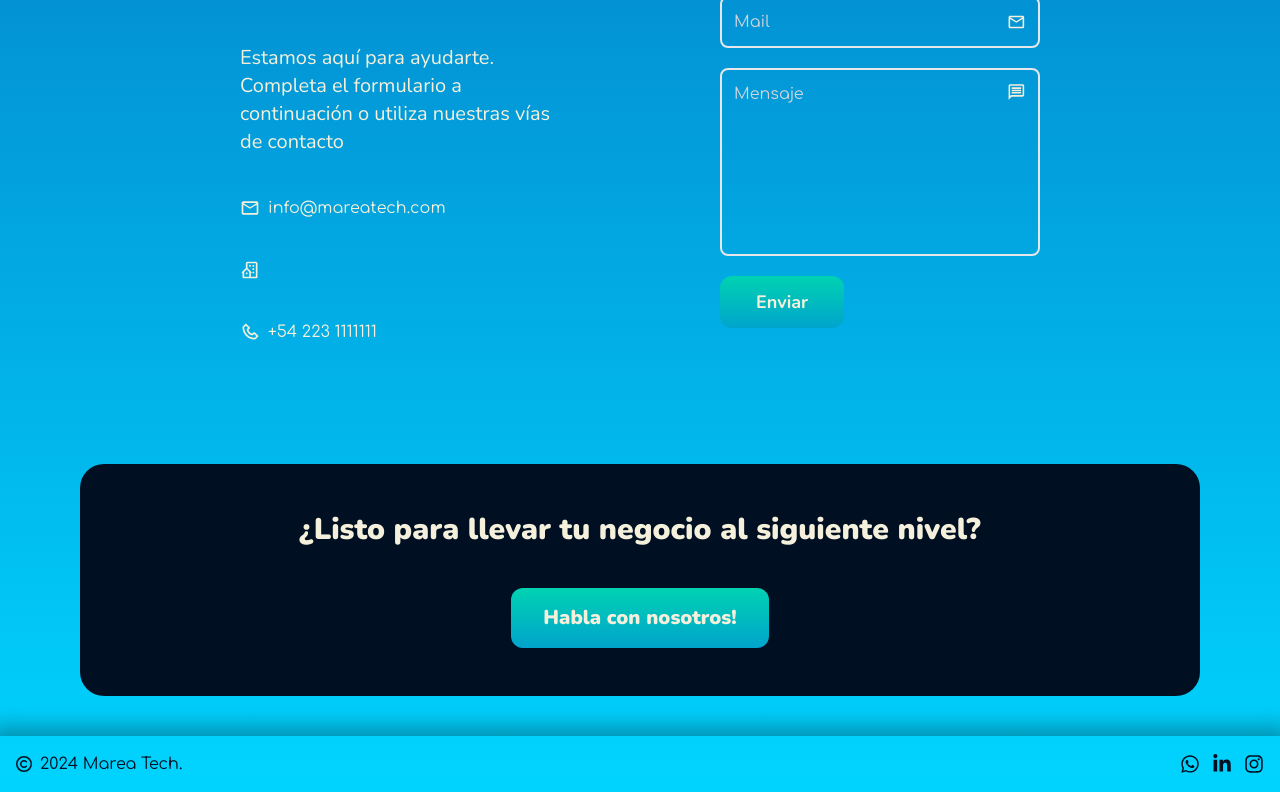
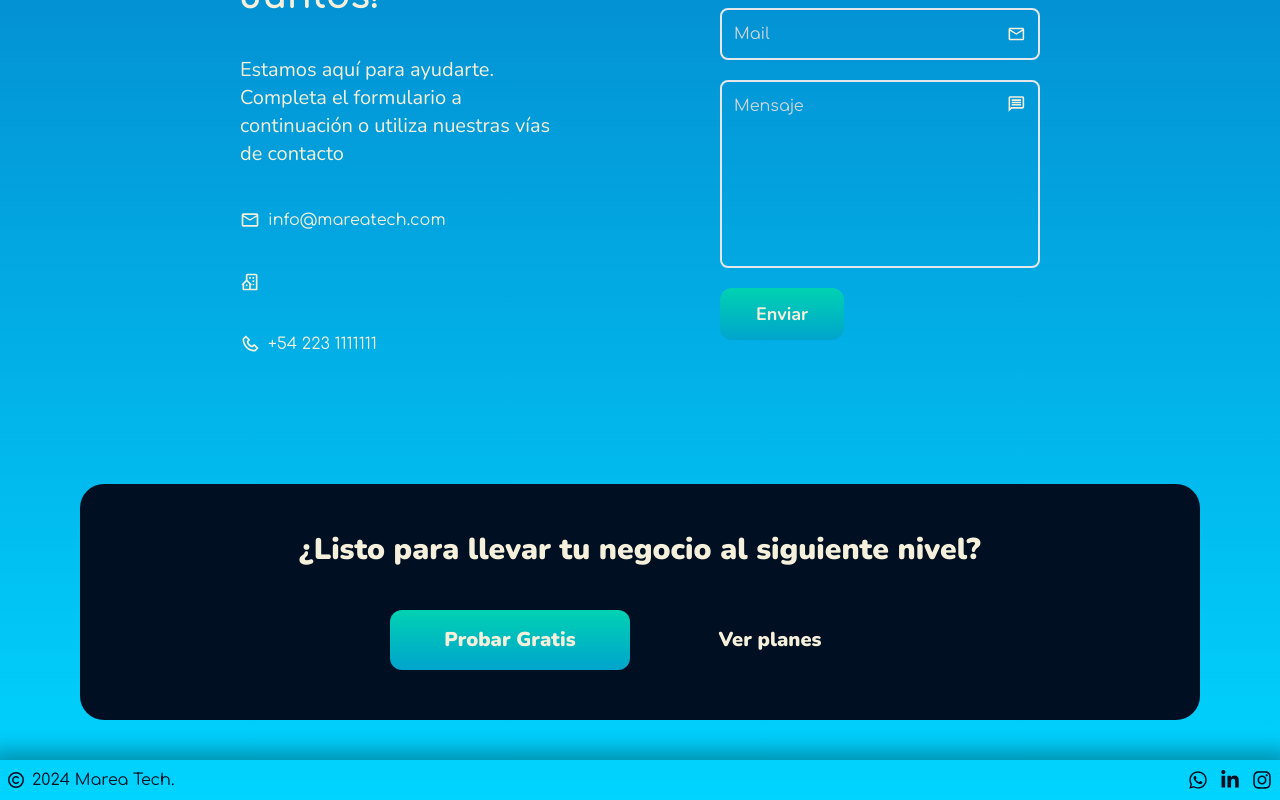
Before and after one commit to Santi-Teran/turnos, a Next.js app: page / in a window 1280 px wide. Shown: the part 4121-4921 px from the top of the page. Built offline with nearby package versions, Linux system fonts and the light colour scheme.

Commit message:
front, endpoint

```diff
--- a/src/app/page.jsx
+++ b/src/app/page.jsx
@@ -8,7 +8,7 @@ import Contact from "@/components/Contact";
 
 export default function Home() {
   return (
-    <div className="flex flex-col gap-20">
+    <div className="flex flex-col gap-32">
       <Landing />
       <Services />
       <Proposal />
--- /dev/null
+++ b/src/app/planes/page.jsx
@@ -0,0 +1,12 @@
+import Plans from '@/components/Plans';
+import React from 'react'
+
+const PlansPage = () => {
+  return (
+    <div className='h-screen'>
+      <Plans />
+    </div>
+  )
+}
+
+export default PlansPage;
--- a/src/app/register/page.jsx
+++ b/src/app/register/page.jsx
@@ -39,7 +39,7 @@ const RegisterBusiness = () => {
     e.preventDefault();
     // Enviar el objeto formData al backend
     try {
-      const response = await fetch('https://localhost:7127/api/Users/singup', {
+      const response = await fetch('http://www.misturnos.somee.com/api/users/singup', {
         method: 'POST',
         headers: {
           'Content-Type': 'application/json',
--- a/src/components/CallToAction.jsx
+++ b/src/components/CallToAction.jsx
@@ -1,12 +1,16 @@
 import { Nunito } from "next/font/google";
+import Link from "next/link";
 
 const nunito = Nunito({ subsets: ["latin"] });
 
 const CallToAction = () => {
   return (
-    <div className='flex flex-col items-center my-10 gap-5 md:gap-10 bg-dark-blue dark:bg-arena text-arena dark:text-dark-blue mx-4 md:mx-20 p-6 md:p-12 rounded-3xl'>
+    <div className='flex flex-col items-center gap-5 md:gap-10 bg-dark-blue dark:bg-arena text-arena dark:text-dark-blue mx-4 md:mx-20 p-6 md:p-12 rounded-3xl'>
       <h2 className={`${nunito.className} text-lg md:text-3xl font-black text-center`}>¿Listo para llevar tu negocio al siguiente nivel?</h2>
-      <button className={`${nunito.className} text-base md:text-xl font-black gradient w-fit py-3 md:py-4 px-6 md:px-8 rounded-xl hover:scale-125 transition-transform`}>Habla con nosotros!</button>
+      <div className="flex items-center justify-center gap-5 text-center">
+          <Link href={'/planes/2'} className={`${nunito.className} w-40 md:w-60 md:text-xl font-black gradient py-2 sm:py-3 md:py-4 px-4 sm:px-6 md:px-8 rounded-xl hover:scale-105 transition-transform`}>Probar Gratis</Link>
+          <Link href={'/planes'} className={`${nunito.className} w-40 md:w-60 md:text-xl font-black border-2 border-dark-blue py-2 sm:py-3 md:py-4 px-4 sm:px-6 md:px-8 rounded-xl hover:scale-105 transition-transform`}>Ver planes</Link>
+        </div>
     </div>
   )
 }
--- a/src/components/Footer.jsx
+++ b/src/components/Footer.jsx
@@ -10,7 +10,7 @@ export default function Footer() {
   const whatsappUrl = `https://wa.me/${phoneNumber}?text=${encodedMessage}`;
 
   return (
-    <div className='flex justify-between star-wars-gradient p-4 shadoww text-dark-blue dark:text-arena flex-col items-center md:flex-row'>
+    <div className='flex justify-between star-wars-gradient mt-10 p-2 shadoww text-dark-blue dark:text-arena flex-col items-center md:flex-row'>
       <div className='flex items-center gap-x-2'>
         <FaRegCopyright />
         <p className="text-sm lg:text-base">2024 Marea Tech.</p>
--- a/src/components/Landing.jsx
+++ b/src/components/Landing.jsx
@@ -7,7 +7,7 @@ const nunito = Nunito({ subsets: ["latin"] });
 
 const Landing = () => {
   return (
-    <div className="flex flex-col lg:flex-row justify-center items-center mx-5 sm:mx-10 md:mx-20 my-10 gap-10 lg:gap-40 md:mt-32 mt-20">
+    <div className="flex flex-col lg:flex-row justify-center items-center mx-5 sm:mx-10 md:mx-20 gap-10 lg:gap-40 md:mt-32 mt-20">
       <div className="w-full lg:w-1/2 text-center flex flex-col items-center gap-6 sm:gap-12">
         <Link href='/' className='w-1/3'>
           <Image src={logo} alt='Marea Tech'/>
@@ -15,8 +15,8 @@ const Landing = () => {
         <h1 className={`${nunito.className} text-2xl sm:text-3xl md:text-4xl lg:text-5xl font-black`}>Organizá tus turnos sin esfuerzo!</h1>
         <h2 className="text-lg md:text-xl">La solución ideal para gestionar turnos en cualquier tipo de negocio</h2>
         <div className="flex items-center justify-center gap-5">
-          <Link href={'/#'} className={`${nunito.className} w-40 md:w-60 md:text-xl font-black gradient py-2 sm:py-3 md:py-4 px-4 sm:px-6 md:px-8 rounded-xl hover:scale-105 transition-transform`}>Probar Gratis</Link>
-          <Link href={'/#'} className={`${nunito.className} w-40 md:w-60 md:text-xl font-black bg-dark-blue border py-2 sm:py-3 md:py-4 px-4 sm:px-6 md:px-8 rounded-xl hover:scale-105 transition-transform`}>Ver planes</Link>
+          <Link href={'/planes/2'} className={`${nunito.className} w-40 md:w-60 md:text-xl font-black gradient py-2 sm:py-3 md:py-4 px-4 sm:px-6 md:px-8 rounded-xl hover:scale-105 transition-transform`}>Probar Gratis</Link>
+          <Link href={'/planes'} className={`${nunito.className} w-40 md:w-60 md:text-xl font-black bg-dark-blue border py-2 sm:py-3 md:py-4 px-4 sm:px-6 md:px-8 rounded-xl hover:scale-105 transition-transform`}>Ver planes</Link>
         </div>
       </div>
     </div>
--- a/src/components/Plans.jsx
+++ b/src/components/Plans.jsx
@@ -7,7 +7,7 @@ const nunito = Nunito({ subsets: ["latin"] });
 
 const Plans = () => {
   return (
-    <div className={`${nunito.className} flex flex-col gap-20 my-10 mx-6`}>
+    <div className={`${nunito.className} flex flex-col gap-20 mx-6`}>
       <h2 className="text-2xl md:text-4xl font-bold text-center">Planes y Precios</h2>
       <div className="flex flex-col md:flex-row justify-center">
         {plans.map((plan, index) => (
--- a/src/components/Proposal.jsx
+++ b/src/components/Proposal.jsx
@@ -5,7 +5,7 @@ const nunito = Nunito({ subsets: ["latin"] });
 
 const Proposal = () => {
   return (
-    <div className="flex flex-col items-center justify-center mx-4 mt-10 md:mx-48 gap-10">
+    <div className="flex flex-col items-center justify-center mx-4 md:mx-48 gap-10">
       <h1 className={`${nunito.className} text-2xl md:text-4xl text-center font-bold mx-8`}>Así Funciona Nuestra Plataforma</h1>
       <div className={`${nunito.className} w-full flex flex-col gap-10`}>
         <div className="flex flex-col md:flex-row justify-center md:gap-20 gap-10 items-center">
--- a/src/components/Testimonies.jsx
+++ b/src/components/Testimonies.jsx
@@ -7,7 +7,7 @@ const nunito = Nunito({ subsets: ["latin"] });
 const Testimonies = () => {
   return (
     <div className="flex flex-col items-center justify-center mx-4 md:mx-20 gap-10">
-      <h2 className={`${nunito.className} text-2xl md:text-4xl text-center font-bold mb-10 md:mb-20 mx-4 md:mx-32`}>Lo que dicen nuestros clientes</h2>
+      <h2 className={`${nunito.className} text-2xl md:text-4xl text-center font-bold mb-10 mx-4 md:mx-32`}>Lo que dicen nuestros clientes</h2>
       <div className="grid grid-cols-1 md:grid-cols-2 lg:grid-cols-3 gap-5 mx-4 md:mx-20">
         {testimonies.map((testimony, index) => (
           <div key={index} className="flex flex-col items-center gap-5 p-4 rounded-xl shadoww">
```
